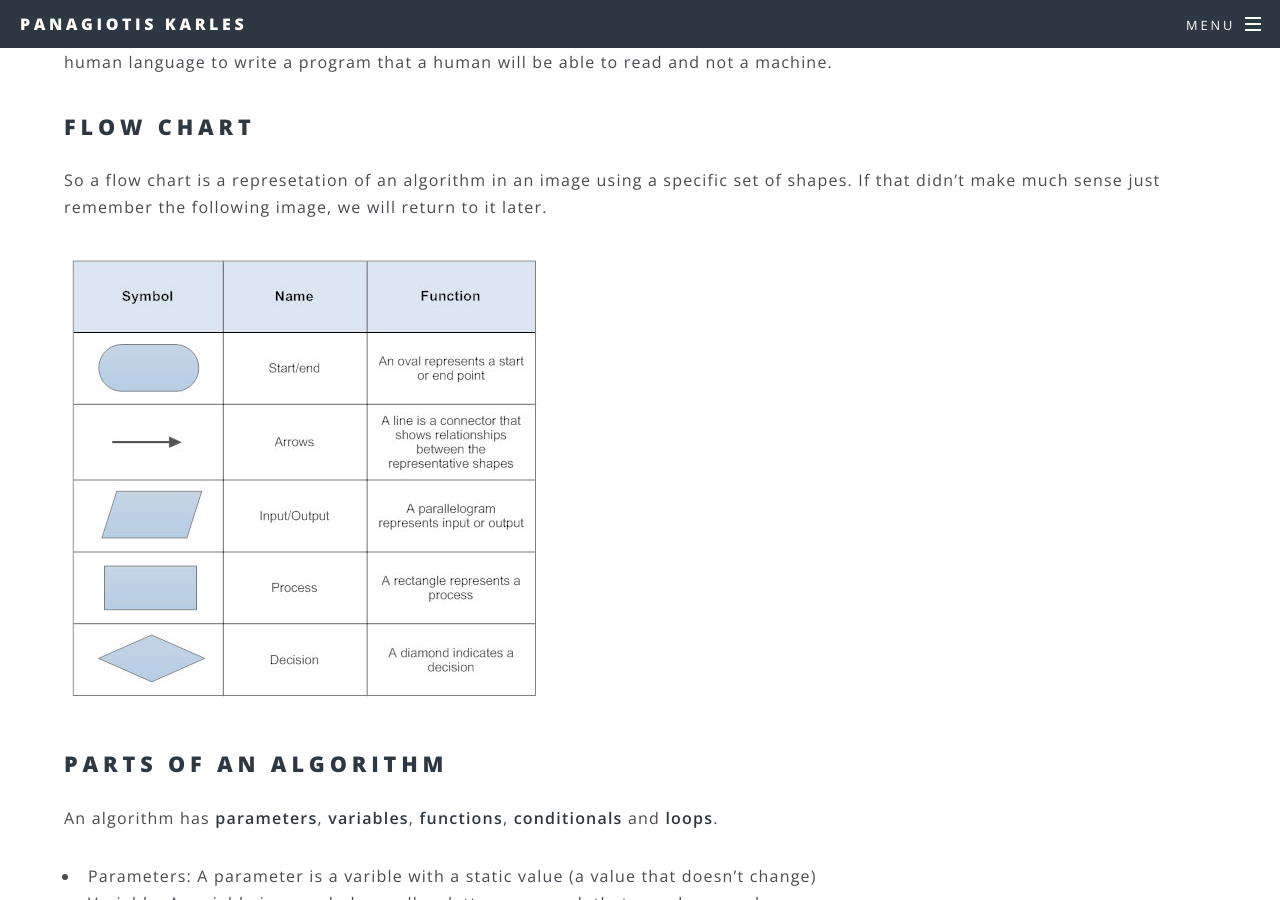
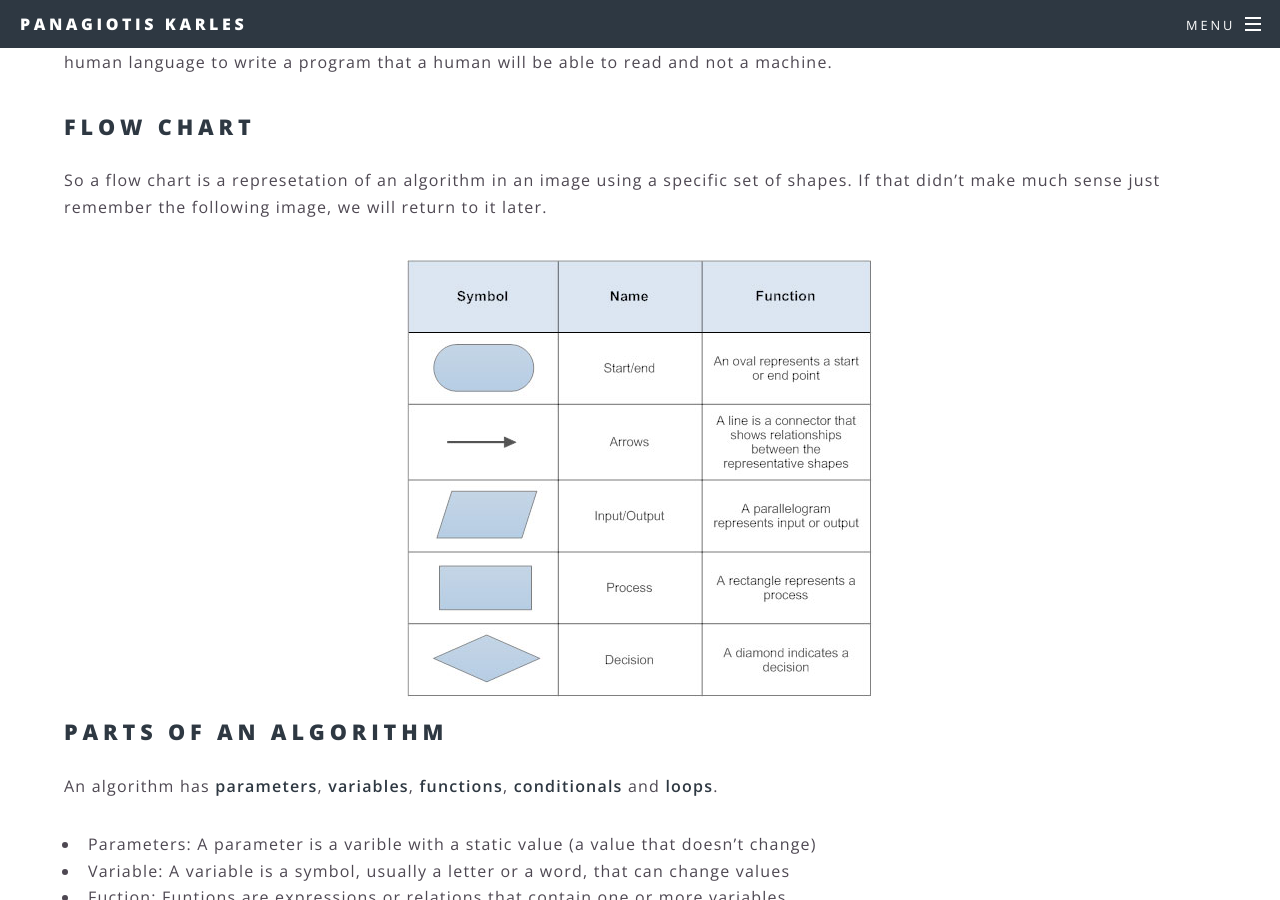
Before and after one commit to KarlesP/karlesp.github.io, a Jekyll site: the page built from algorithms/algor.md, in a window 1280 px wide and 900 px high, scrolled down 1217 px. Built offline with Jekyll 4.4.1, drawn with Linux system fonts in a browser that asks for light colours.

Commit message:
Update algor.md

```diff
--- a/algorithms/algor.md
+++ b/algorithms/algor.md
@@ -23,7 +23,9 @@ Pseudocode is something between a programm and a human language. To be more perc
 ## Flow chart
 So a flow chart is a represetation of an algorithm in an image using a specific set of shapes. If that didn't make much sense just remember the following image, we will return to it later.
 
-![flow chart symbols](fcs.jpg)
+<div align="center">
+  <img src="fcs.jpg" alt="flow chart symbols">
+</div>
 
 ## Parts of an algorithm
 An algorithm has **parameters**, **variables**, **functions**, **conditionals** and **loops**.
```
